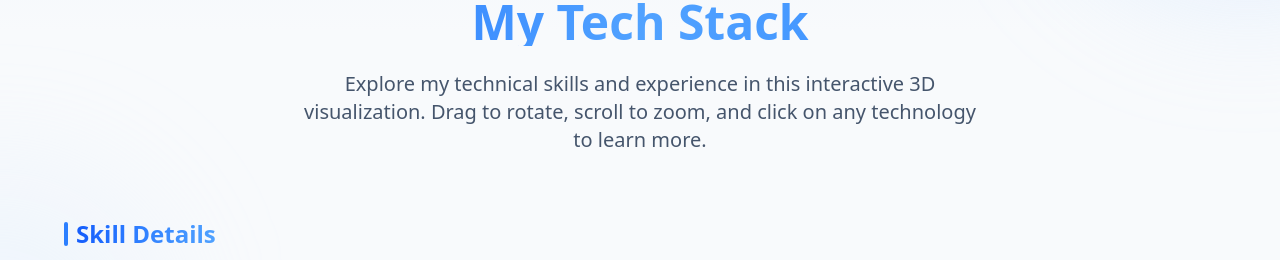
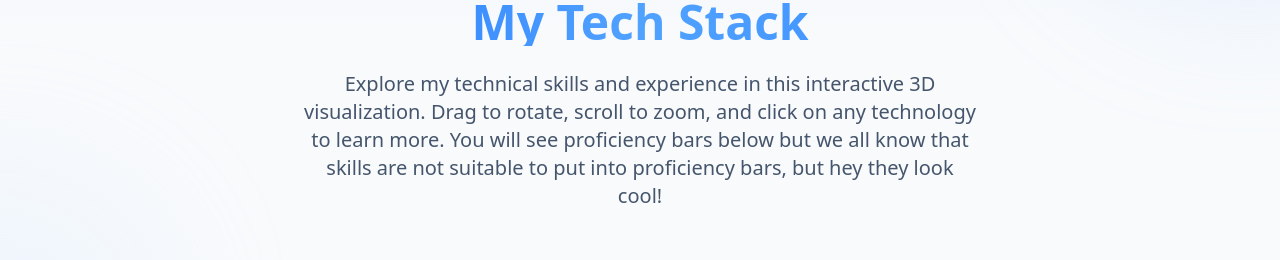
Before and after one commit to Klumpsy/portfolio, a Next.js app: page /skills in a window 1280 px wide. Shown: the part 224-484 px from the top of the page. Built offline with nearby package versions, Linux system fonts and the light colour scheme; no server answers.

Commit message:
added a lot of cool stuff

```diff
--- a/src/app/skills/page.tsx
+++ b/src/app/skills/page.tsx
@@ -58,7 +58,9 @@ export default function SkillsPage() {
           <p className="text-xl text-slate-600 dark:text-slate-300 max-w-2xl mx-auto">
             Explore my technical skills and experience in this interactive 3D
             visualization. Drag to rotate, scroll to zoom, and click on any
-            technology to learn more.
+            technology to learn more. You will see proficiency bars below but we
+            all know that skills are not suitable to put into proficiency bars,
+            but hey they look cool!
           </p>
         </div>
 
```
